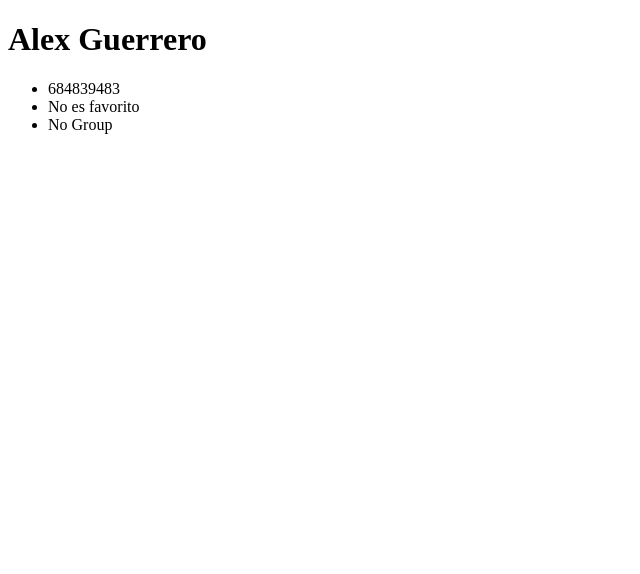
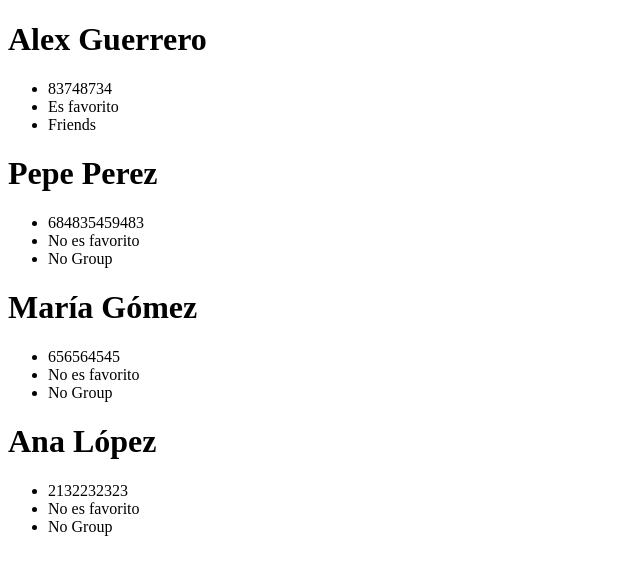
Before and after one commit to Adalab/ejemplo-react-props, a React (Create React App) app: page / in a window 1280 px wide. Shown: the top 574 px of the page, without its empty margins (0-640 px from the left). Built offline with nearby package versions, Linux system fonts and the light colour scheme.

Commit message:
Step 4: Pass array info to JSX

```diff
--- a/src/App.js
+++ b/src/App.js
@@ -2,20 +2,42 @@ import React from 'react';
 
 import PersonalData from './PersonalData';
 
-const serverData = {
-  name: "Alex Guerrero",
-  phone: 684839483,
-  fav: false,
-  group: 'No Group',
-  height: 1.88 // Esta propiedad se ignora porque PersonalData.js no utiliza this.props.height
-};
+const serverData = [
+  {
+    name: "Alex Guerrero",
+    phone: 83748734,
+    fav: true,
+    group: 'Friends'
+  },
+  {
+    name: "Pepe Perez",
+    phone: 684835459483,
+    fav: false
+  },
+  {
+    name: "María Gómez",
+    phone: 656564545,
+    group: 'No Group'
+  },
+  {
+    name: "Ana López",
+    phone: 2132232323
+  }
+];
 
 class App extends React.Component {
 
   render() {
     return (
       <div className="App">
-        <PersonalData {...serverData} />
+        {serverData.map((contact, index) =>
+          <PersonalData
+            key={index}
+            name={contact.name}
+            phone={contact.phone}
+            fav={contact.fav}
+            group={contact.group} />
+        )}
       </div>
     );
   }
```
